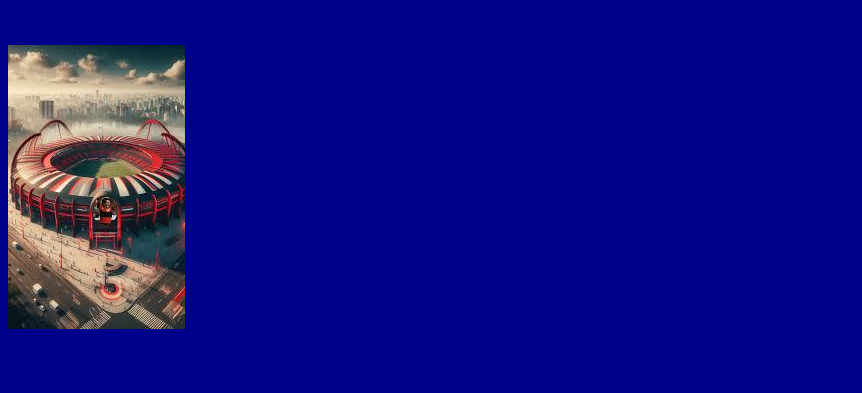
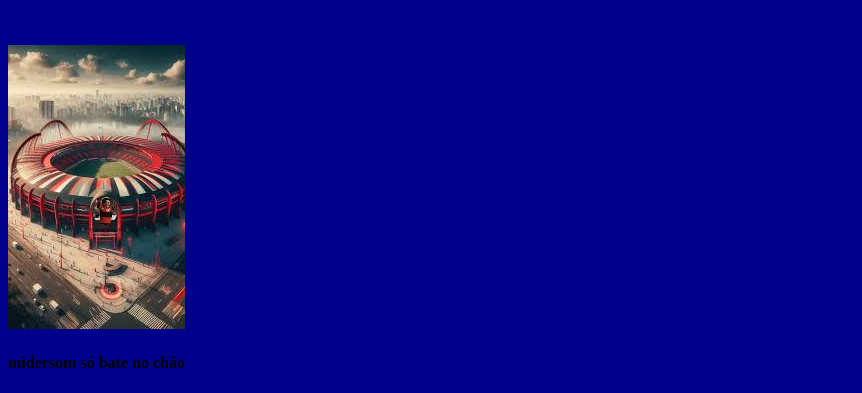
Before and after one commit to Gaigner2008/terceiro_tri_2C_NicolasGaigner, a plain HTML site: page index.html in a window 1280 px wide. Shown: the part 465-858 px from the top of the page, without its empty margins (0-862 px from the left). Before the commit the page ends 806 px from the top, so only its background shows below. Drawn offline with Linux system fonts and the light colour scheme.

Commit message:
midersom

```diff
--- a/index.html
+++ b/index.html
@@ -13,6 +13,7 @@
     <img src="Imagem1.jpeg" alt="Imagem1">
     <h3>Só esperando o desconto</h3>
     <img src="Imagem2.jpeg" alt="Imagem2">
+    <h4>midersom só bate no chão</h4>
 
 </body>
 </html>
```
